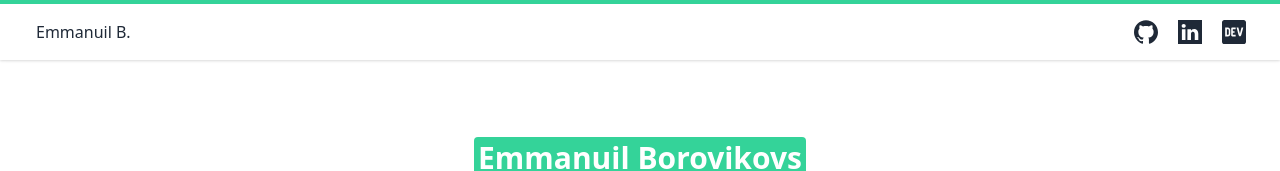
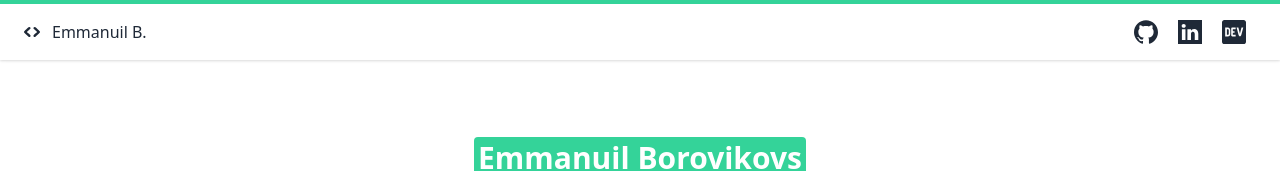
Before and after one commit to EB1811/EB1811.github.io, a Svelte app in the folder svelte-files/: page / in a window 1280 px wide. Shown: the top 171 px of the page. Built offline with nearby package versions, Linux system fonts and the light colour scheme.

Commit message:
Added name icon.

```diff
--- a/svelte-files/src/components/mainPageComponents/sections/Header.svelte
+++ b/svelte-files/src/components/mainPageComponents/sections/Header.svelte
@@ -6,6 +6,14 @@
           href="/"
           class="flex items-center text-gray-800 hover:text-green-500"
         >
+          <svg
+            class="h-4 w-4 fill-current"
+            xmlns="http://www.w3.org/2000/svg"
+            viewBox="0 0 122.88 76.5"
+            ><path
+              d="M47.53,61.26l.15.15a8.91,8.91,0,0,1-.18,12.46s-.11.13-.16.16a8.91,8.91,0,0,1-12.42-.1c-9.66-8.86-23.59-20-32.1-29.25a8.92,8.92,0,0,1,.11-13.12c5.41-6.71,24.44-22.15,32-29A8.93,8.93,0,0,1,49.12,13a1.66,1.66,0,0,1-.44.56l-27,24.78c4.32,4.19,8.09,7.31,11.86,10.43a172.63,172.63,0,0,1,14,12.48Zm27.82,0-.15.15a8.91,8.91,0,0,0,.18,12.46s.11.13.16.16A8.91,8.91,0,0,0,88,73.93c9.66-8.86,23.59-20,32.1-29.25A8.92,8.92,0,0,0,120,31.56c-5.41-6.71-24.44-22.15-32-29A8.93,8.93,0,0,0,73.76,13a1.77,1.77,0,0,0,.43.56l27,24.78c-4.32,4.19-8.1,7.31-11.86,10.43a172.63,172.63,0,0,0-14,12.48Z"
+            /></svg
+          >
           <span class="mx-3 font-medium text-sm md:text-base">
             Emmanuil B.
           </span>
```
